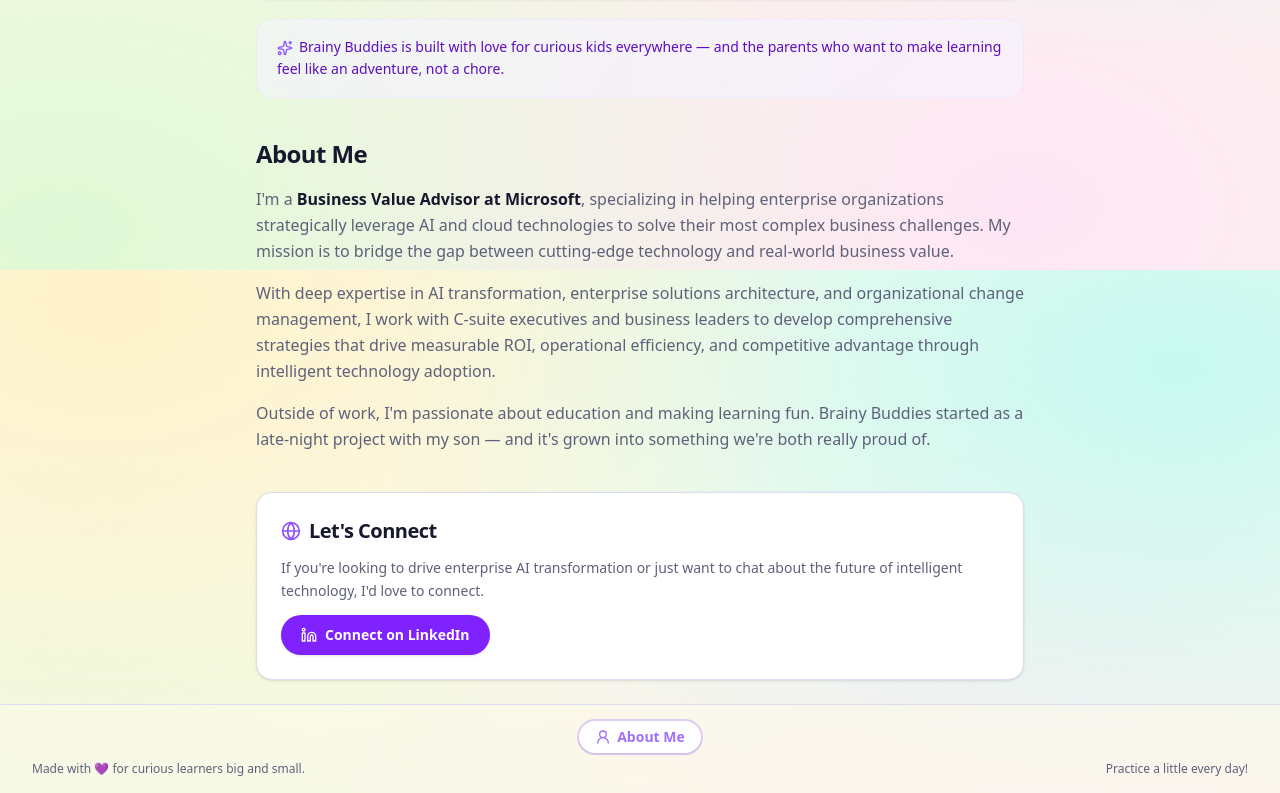
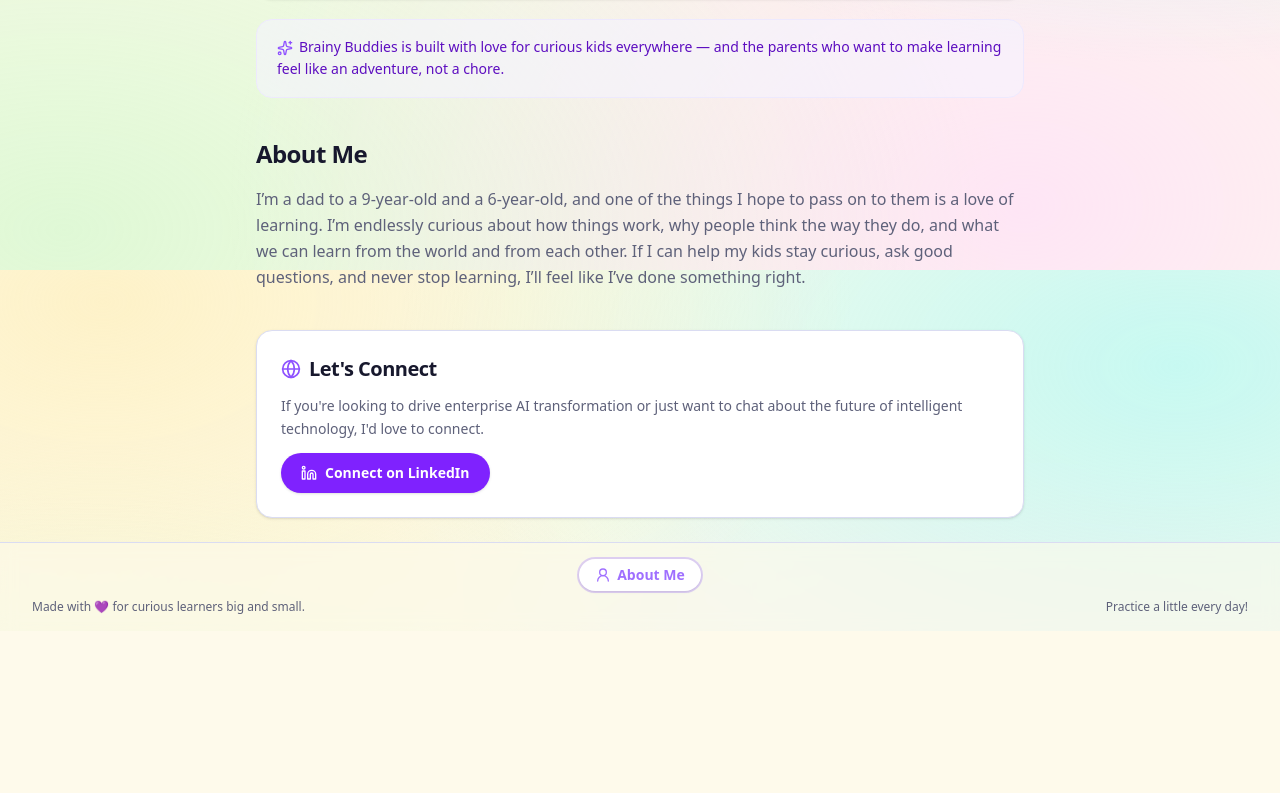
Before and after one commit to chrisrosaghub/chrisrosaghub.github.io, a React (Vite) app: page /about in a window 1280 px wide. Shown: the part 1330-2123 px from the top of the page. After the commit the page ends 1961 px from the top, so only its background shows below. Built offline with nearby package versions, Linux system fonts and the light colour scheme; no server answers.

Commit message:
Update About page biography

```diff
--- a/src/pages/about.tsx
+++ b/src/pages/about.tsx
@@ -123,21 +123,10 @@ export default function AboutPage() {
                 <h2 className="text-2xl font-extrabold tracking-tight">About Me</h2>
                 <div className="space-y-4 text-muted-foreground leading-relaxed">
                     <p>
-                        I'm a <strong className="text-foreground">Business Value Advisor at Microsoft</strong>,
-                        specializing in helping enterprise organizations strategically leverage AI and cloud
-                        technologies to solve their most complex business challenges. My mission is to bridge the
-                        gap between cutting-edge technology and real-world business value.
-                    </p>
-                    <p>
-                        With deep expertise in AI transformation, enterprise solutions architecture, and
-                        organizational change management, I work with C-suite executives and business leaders to
-                        develop comprehensive strategies that drive measurable ROI, operational efficiency, and
-                        competitive advantage through intelligent technology adoption.
-                    </p>
-                    <p>
-                        Outside of work, I'm passionate about education and making learning fun. Brainy Buddies
-                        started as a late-night project with my son — and it's grown into something we're both
-                        really proud of.
+                        I’m a dad to a 9-year-old and a 6-year-old, and one of the things I hope to pass on to them
+                        is a love of learning. I’m endlessly curious about how things work, why people think the way
+                        they do, and what we can learn from the world and from each other. If I can help my kids stay
+                        curious, ask good questions, and never stop learning, I’ll feel like I’ve done something right.
                     </p>
                 </div>
             </section>
```
